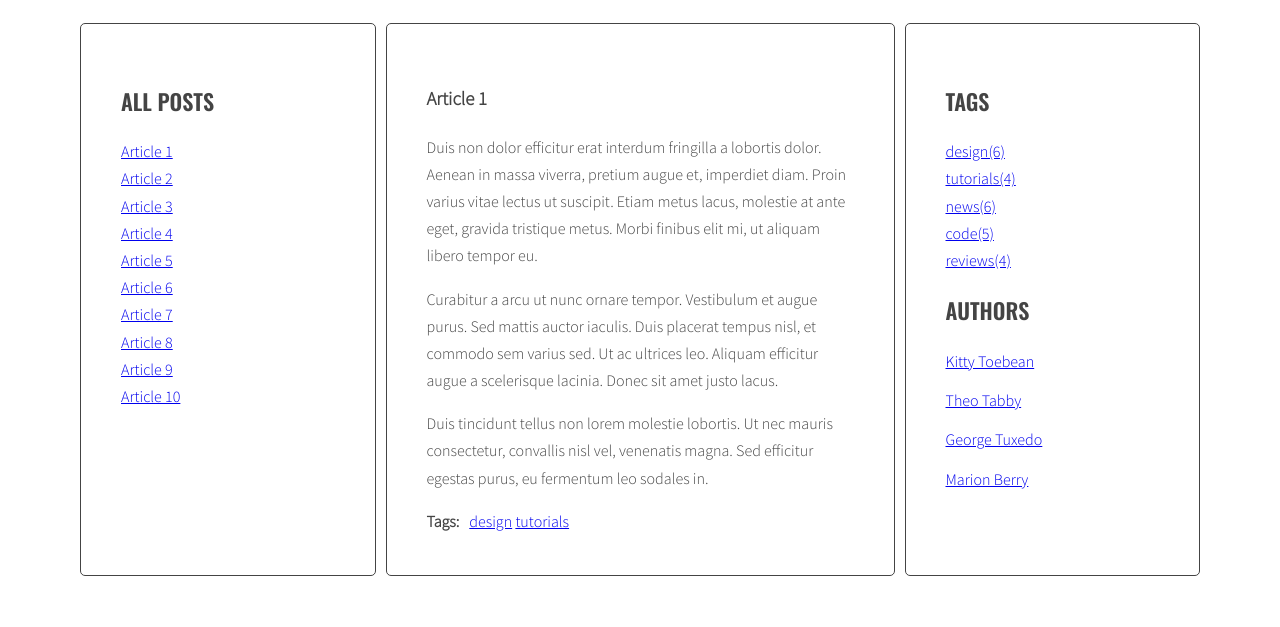
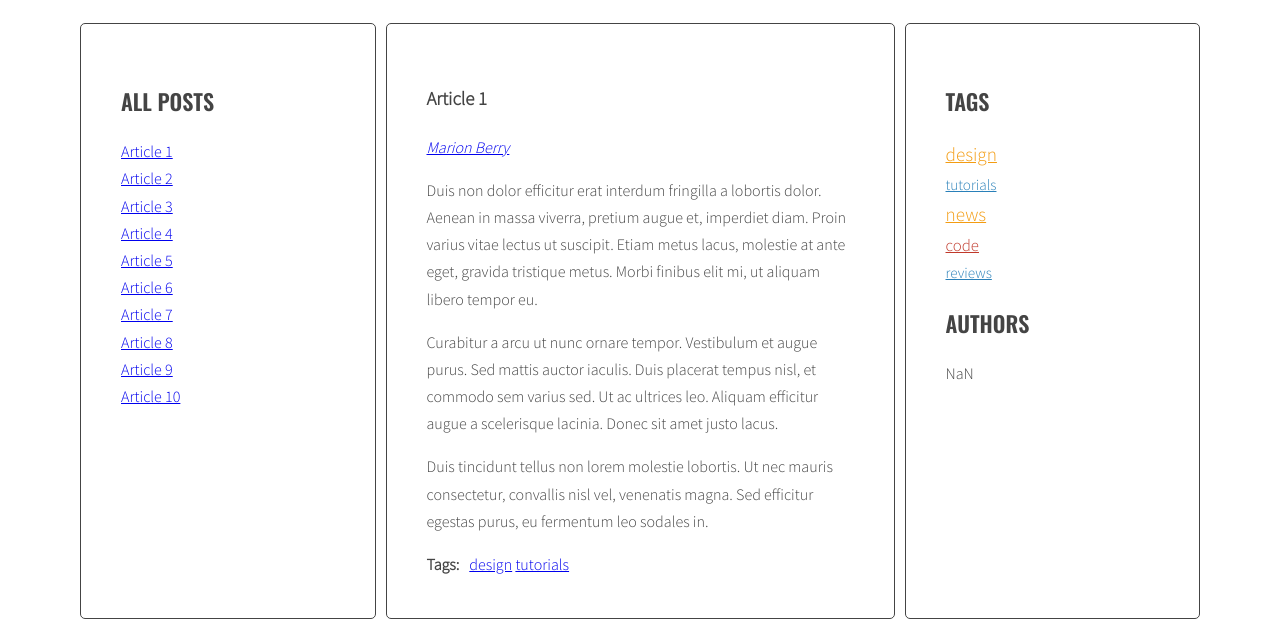
Before and after one commit to mik-lab/javascript-blog, a website: page index.html in a window 1280 px wide. Shown: the part 220-847 px from the top of the page. Before the commit the page ends 804 px from the top, so only its background shows below. Drawn offline with nearby package versions, Linux system fonts and the light colour scheme.

Commit message:
update script.js

```diff
--- a/index.html
+++ b/index.html
@@ -187,26 +187,6 @@
               </ul>
               <h2 class="section-title">Authors</h2>
               <ul class="list authors">
-                <li>
-                  <a href="#">
-                    <span class="author-name">Kitty Toebean</span>
-                  </a>
-                </li>
-                <li>
-                  <a href="#">
-                    <span class="author-name">Theo Tabby</span>
-                  </a>
-                </li>
-                <li>
-                  <a href="#">
-                    <span class="author-name">George Tuxedo</span>
-                  </a>
-                </li>
-                <li>
-                  <a href="#">
-                    <span class="author-name">Marion Berry</span>
-                  </a>
-                </li>
               </ul>
             </aside>
           </main>
--- a/js/script.js
+++ b/js/script.js
@@ -7,7 +7,8 @@ const optArticleSelector = '.post',
   optArticleAuthorsSelector = '.post-author',
   optTagsListSelector = '.tags.list',
   optCloudClassCount = '5',
-  optCloudCLassPrefix = 'tag-size-';
+  optCloudCLassPrefix = 'tag-size-',
+  optAuthorsListSelector = '.list.authors';
 
 
 function titleClickHandler(event){
@@ -110,7 +111,8 @@ function calculateTagClass(count , params){
   const normalizedMax = params.max - params.min;
   const percentage = normalizedCount / normalizedMax;
   const classNumber = Math.floor(percentage*(optCloudClassCount - 1) + 1);
-  return optCloudCLassPrefix + classNumber;
+  const linkTag = optCloudCLassPrefix + classNumber;
+  return linkTag;
 }
 function generateTags(){
   /* create a new variable allTags with an empty object */
@@ -155,25 +157,23 @@ function generateTags(){
       }
     }
 
-
-
     /* insert HTML of all the links into the tags wrapper */
 
     tagsWrapper.innerHTML = html;
 
   /* END LOOP: for every article: */
   }
+
   /* [NEW] find list of tags in right column */
   const tagList = document.querySelector(optTagsListSelector);
 
   /* [NEW] create variable for all links HTML code*/
   const tagsParams = calculateTagsParams(allTags);
-  console.log('tagsParams:', tagsParams);
   let allTagsHTML = ' ';
 
   /* [NEW] START LOOP: for each tag in allTags: */
   for(let tag in allTags){
-    const linkHTML = `<li><a href="#">${tag}(${allTags[tag]})</a></li>`;
+    const linkHTML = `<li><a href="#" class="${calculateTagClass(allTags[tag], tagsParams)}">${tag}</a></li>`;
     /*[NEW] generate code of a link and add it to allTagsHTML */
     allTagsHTML += linkHTML;
     /*[NEW] END LOOP: for each tag in allTags: */
@@ -183,6 +183,7 @@ function generateTags(){
 
 }
 generateTags();
+
 
 function tagClickHandler(event){
   /* prevent default action for this event */
@@ -242,17 +243,33 @@ function addClickListenersToTags(){
 
 addClickListenersToTags();
 
+
 function generateAuthors(){
-
+  let allAuthors = {};
   const articles = document.querySelectorAll(optArticleSelector);
   for(let article of articles){
     const authorsWrapper = article.querySelector(optArticleAuthorsSelector);
     let html =" ";
     const articleAuthors = article.getAttribute('data-author');
-    const linkHTML = '<p href="#author-' + articleAuthors + '>' + articleAuthors + '</p>';
+    const linkHTML = '<p><a href="#author-' + articleAuthors + '">' + articleAuthors + '</a></p>';
     html = html + linkHTML;
+    if(!allAuthors.hasOwnProperty(articleAuthors)){
+      /* [NEW] add tag to allTags object */
+      allAuthors[articleAuthors] = 1;
+    } else{
+      allAuthors[articleAuthors]++;
+    }
     authorsWrapper.innerHTML = html;
   }
+  const authorList = document.querySelector(optAuthorsListSelector);
+  let allAuthorHTML = '';
+
+  for (let author in allAuthors) {
+    const linkHTLM = `<li><a href="#">${author}(${allAuthors[author]})</a></li>`
+    console.log(linkHTLM);
+    allAuthorHTML =+ linkHTLM;
+  }
+  authorList.innerHTML = allAuthorHTML;
 }
 
 generateAuthors();
--- a/sass/style.scss
+++ b/sass/style.scss
@@ -118,3 +118,31 @@ body {
     margin: 0 10px 0 0;
   }
 }
+.tags{
+display: inline;
+}
+
+.tag-size-1{
+  font-size: 95%;
+  color: #2980b9;
+}
+
+.tag-size-2{
+  font-size: 100%;
+  color: #8e44ad;
+}
+
+.tag-size-3{
+  font-size: 105%;
+  color: #c0392b;
+}
+
+.tag-size-4{
+  font-size: 115%;
+  color: #16a085;
+}
+
+.tag-size-5{
+  font-size: 120%;
+  color: #f39c12;
+}
```
Also changed, not shown: css/style.css, 1 other file.
